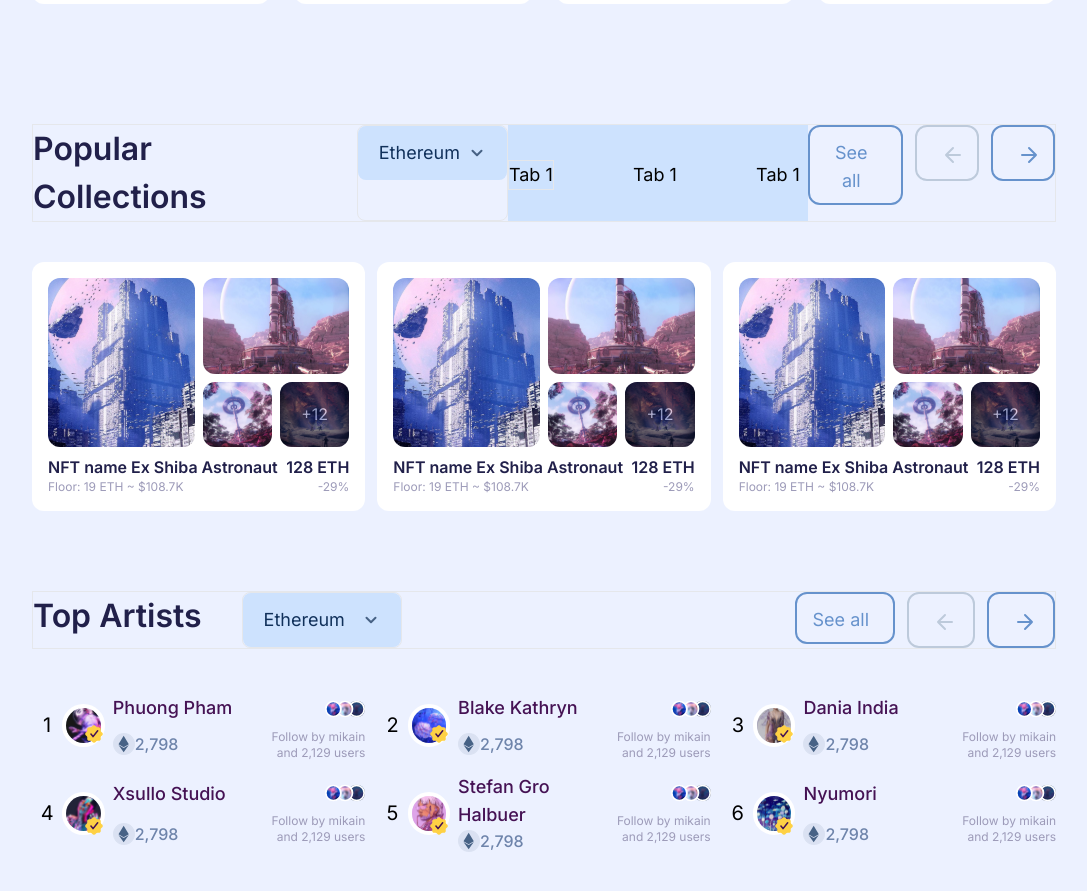
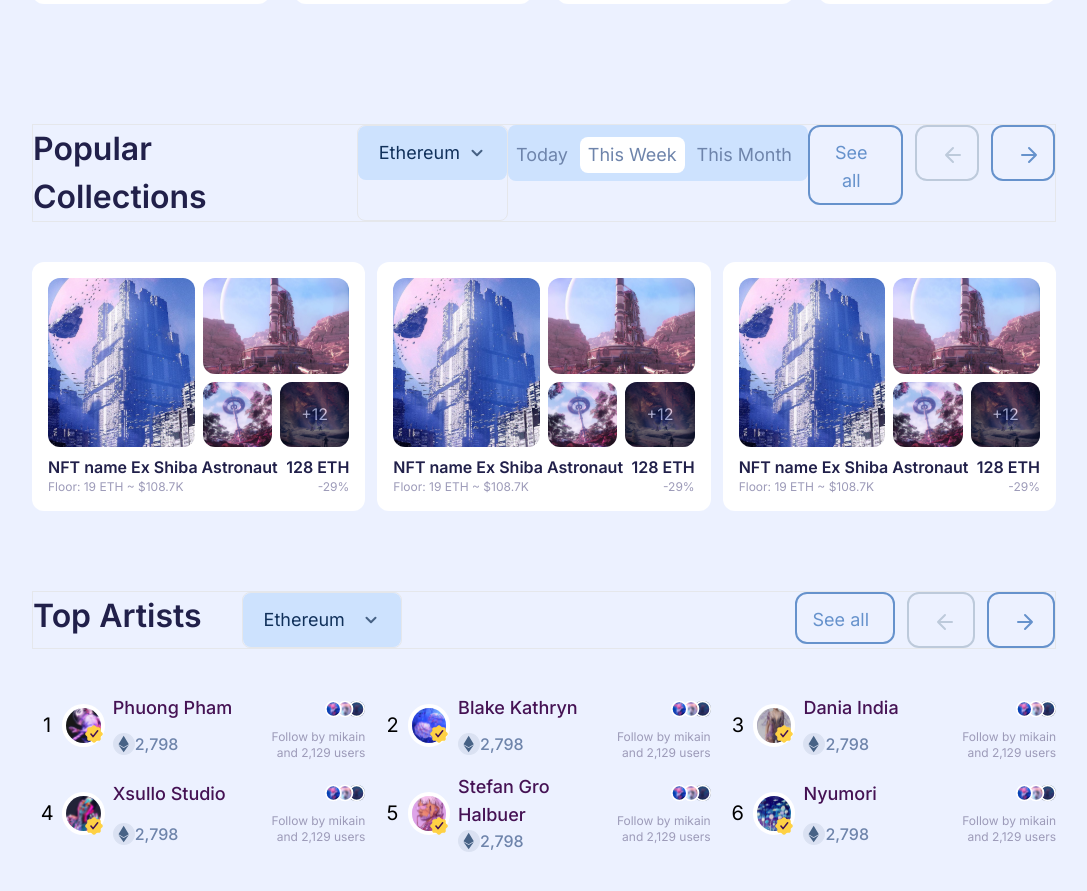
Before and after one commit to khadijafatima409/MY-NFT, a Next.js app: page / in a window 1280 px wide. Shown: the part 1281-2172 px from the top of the page, without its empty margins (96-1183 px from the left). Built offline with nearby package versions, Linux system fonts and the light colour scheme.

Commit message:
text updated

```diff
--- a/src/components/CustomTabs.tsx
+++ b/src/components/CustomTabs.tsx
@@ -1,8 +1,5 @@
 "use client";
 import React from "react";
-import Box from "@mui/material/Box";
-import Tabs from "@mui/material/Tabs";
-import Tab from "@mui/material/Tab";
 import CustomButton from "./CustomButton";
 interface CustomTabsProps {
   label1: string;
@@ -10,30 +7,14 @@ interface CustomTabsProps {
   label3: string;
 }
 const CustomTabs = ({ label1, label2, label3 }: CustomTabsProps) => {
-  const [value, setValue] = React.useState(0);
-
-  const handleChange = (event: React.SyntheticEvent, newValue: number) => {
-    setValue(newValue);
-  };
   return (
-    // <Box
-    //   sx={{
-    //     height: "50px",
-    //     width: "30%",
-    //     bgcolor: "#CDE2FE",
-    //     border: "1px solid",
-    //   }}
-    // >
-    //   <Tabs value={value} onChange={handleChange} centered>
-    //     <Tab label={label1} />
-    //     <Tab label={label2} />
-    //     <Tab label={label3} />
-    //   </Tabs>
-    // </Box>
-    <div className="bg-aqua flex justify-between items-center h-full w-[300px]">
-      <CustomButton btnText="Tab 1" btnTextClassName=" border" />
-      <CustomButton btnText="Tab 1" />
-      <CustomButton btnText="Tab 1" />
+    <div className="bg-aqua flex justify-between items-center py-2 w-[300px] rounded-lg px-2 text-grey-blue">
+      <CustomButton btnText="Today" btnTextClassName=" " />
+      <CustomButton
+        btnText="This Week"
+        btnTextClassName=" bg-white px-2 py-1 rounded-lg"
+      />
+      <CustomButton btnText="This Month" />
     </div>
   );
 };
```
